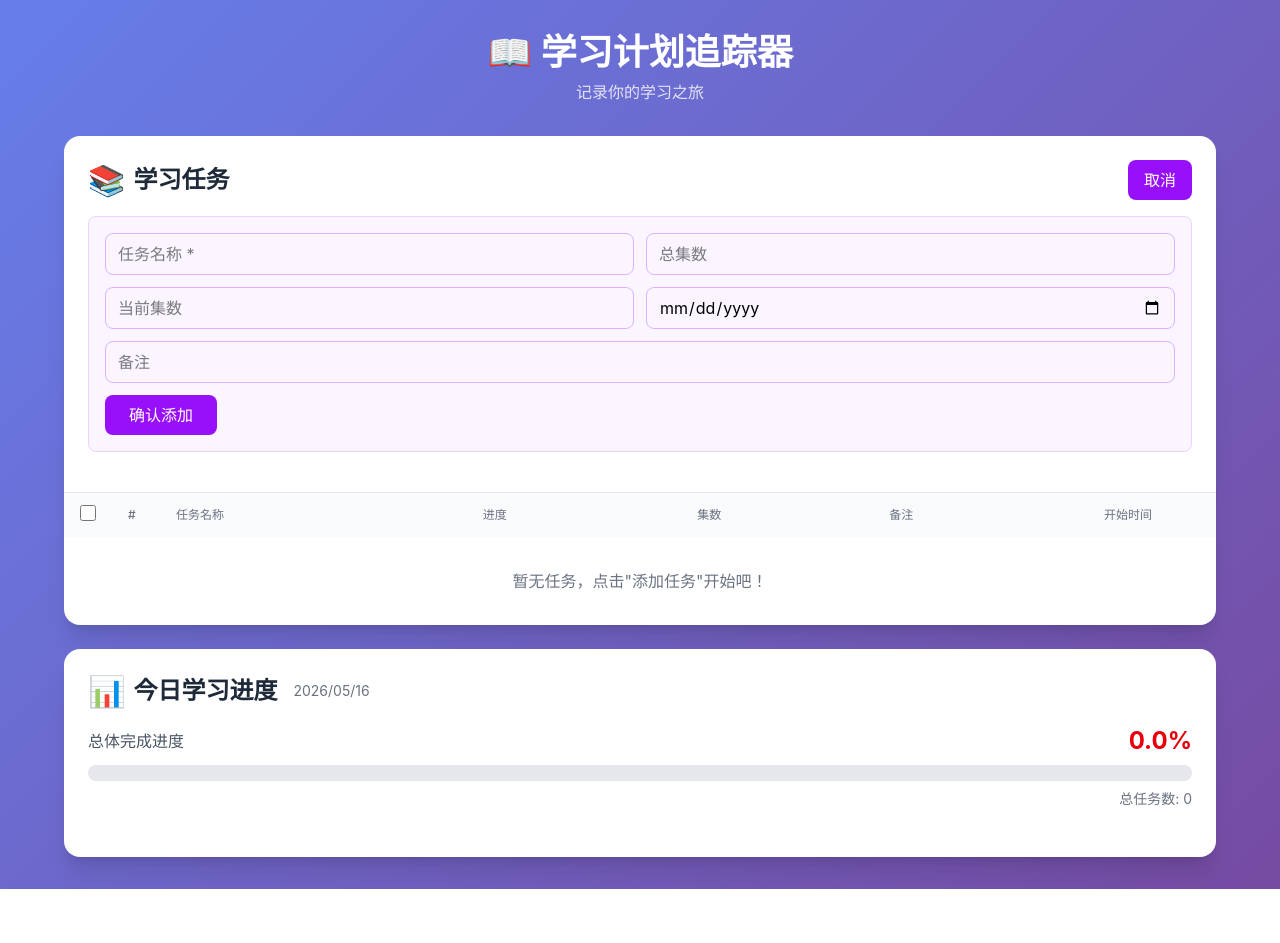
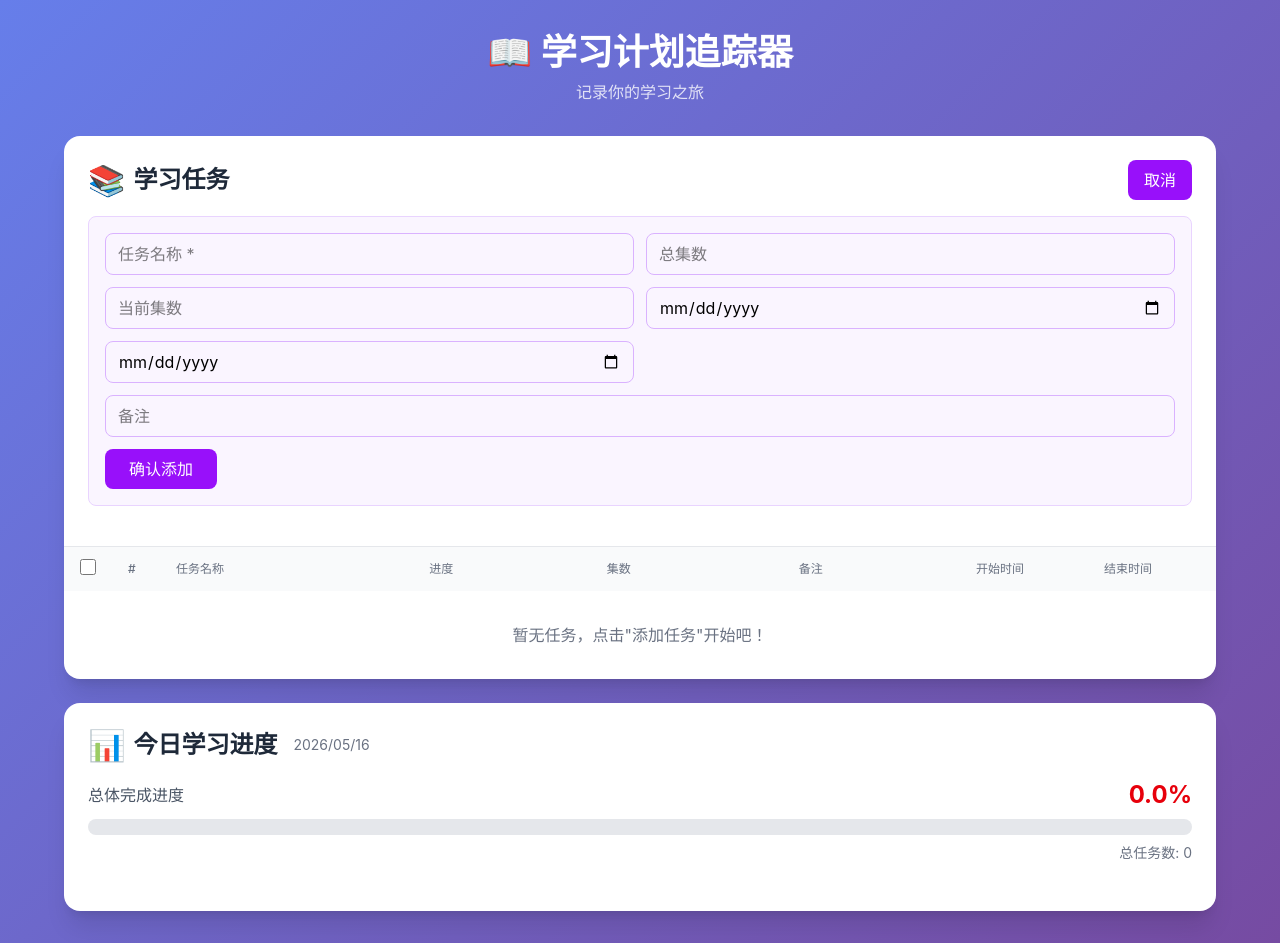
Before and after one commit to weijie380/study-tracker, a React (Vite) app: page / in a window 1280 px wide. Both pictures are taken after a click on the button "+ 添加任务". Before the commit the page ends 889 px from the top, so only its background shows below. Built offline with nearby package versions, Linux system fonts and the light colour scheme.

Commit message:
Add end date column to task table

```diff
--- a/src/TaskModule.jsx
+++ b/src/TaskModule.jsx
@@ -10,7 +10,8 @@ function TaskModule({ onProgressUpdate }) {
     totalEpisodes: '',
     currentEpisode: '',
     notes: '',
-    startDate: ''
+    startDate: '',
+    endDate: ''
   });
 
   useEffect(() => {
@@ -44,12 +45,13 @@ function TaskModule({ onProgressUpdate }) {
       currentEpisode: parseInt(formData.currentEpisode) || 0,
       notes: formData.notes.trim(),
       startDate: formData.startDate || new Date().toISOString().split('T')[0],
+      endDate: formData.endDate || '',
       createdAt: Date.now()
     };
     const updatedTasks = [...tasks, task];
     setTasks(updatedTasks);
     storage.saveTasks(updatedTasks);
-    setFormData({ name: '', totalEpisodes: '', currentEpisode: '', notes: '', startDate: '' });
+    setFormData({ name: '', totalEpisodes: '', currentEpisode: '', notes: '', startDate: '', endDate: '' });
     setShowForm(false);
     updateProgress(updatedTasks);
   };
@@ -184,6 +186,13 @@ function TaskModule({ onProgressUpdate }) {
                 className="px-3 py-2 border border-purple-300 rounded-lg focus:outline-none focus:ring-2 focus:ring-purple-500"
               />
               <input
+                type="date"
+                name="endDate"
+                value={formData.endDate}
+                onChange={handleInputChange}
+                className="px-3 py-2 border border-purple-300 rounded-lg focus:outline-none focus:ring-2 focus:ring-purple-500"
+              />
+              <input
                 type="text"
                 name="notes"
                 value={formData.notes}
@@ -220,12 +229,13 @@ function TaskModule({ onProgressUpdate }) {
               <th className="px-4 py-3 text-left text-xs font-medium text-gray-500 uppercase w-48">集数</th>
               <th className="px-4 py-3 text-left text-xs font-medium text-gray-500 uppercase">备注</th>
               <th className="px-4 py-3 text-left text-xs font-medium text-gray-500 uppercase w-32">开始时间</th>
+              <th className="px-4 py-3 text-left text-xs font-medium text-gray-500 uppercase w-32">结束时间</th>
             </tr>
           </thead>
           <tbody className="divide-y divide-gray-200">
             {tasks.length === 0 ? (
               <tr>
-                <td colSpan="7" className="px-4 py-8 text-center text-gray-500">
+                <td colSpan="8" className="px-4 py-8 text-center text-gray-500">
                   暂无任务，点击"添加任务"开始吧！
                 </td>
               </tr>
@@ -283,6 +293,9 @@ function TaskModule({ onProgressUpdate }) {
                     <td className="px-4 py-3">
                       <span className="text-sm text-gray-500">{task.startDate}</span>
                     </td>
+                    <td className="px-4 py-3">
+                      <span className="text-sm text-gray-500">{task.endDate || '-'}</span>
+                    </td>
                   </tr>
                 );
               })
```
